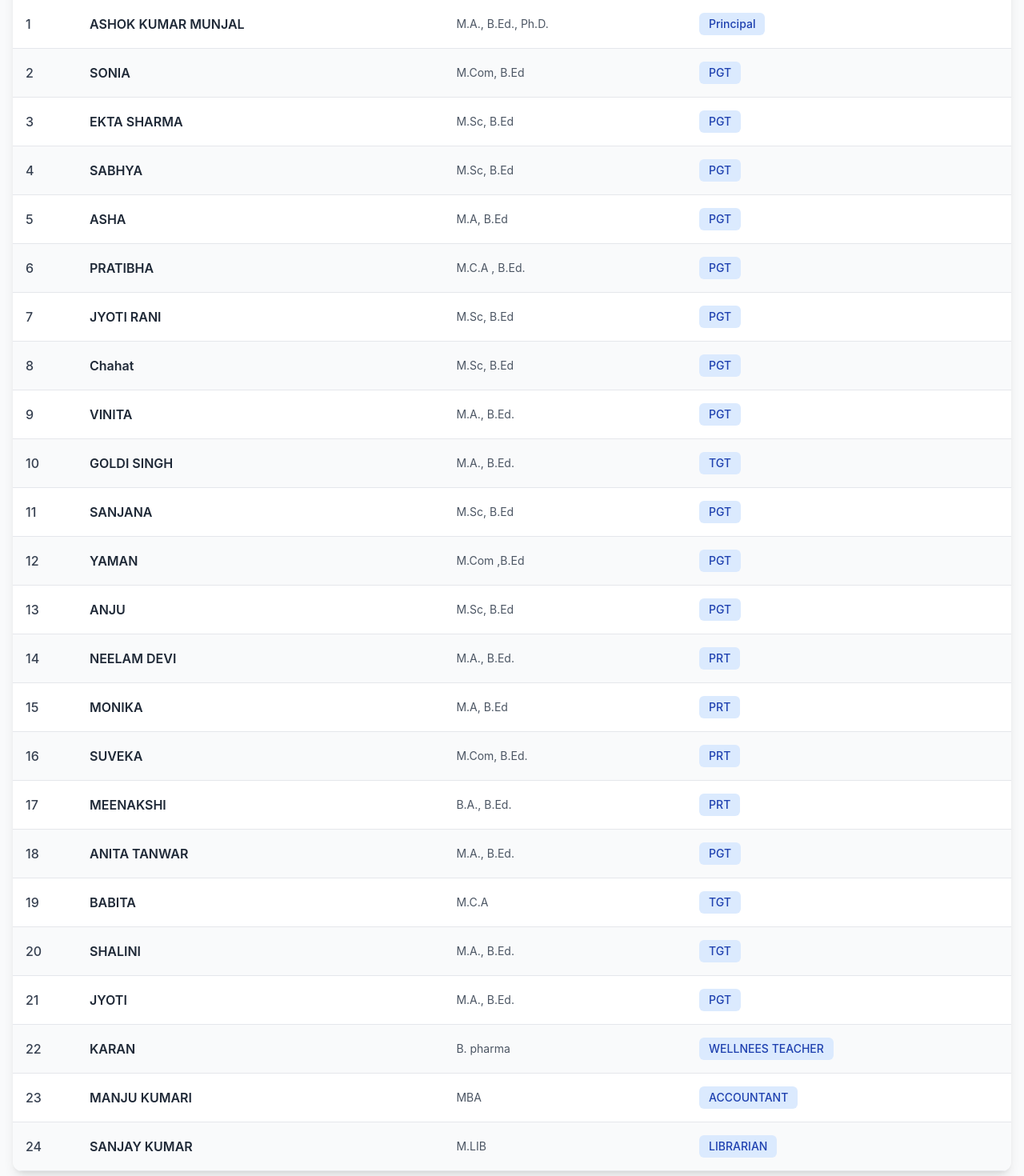
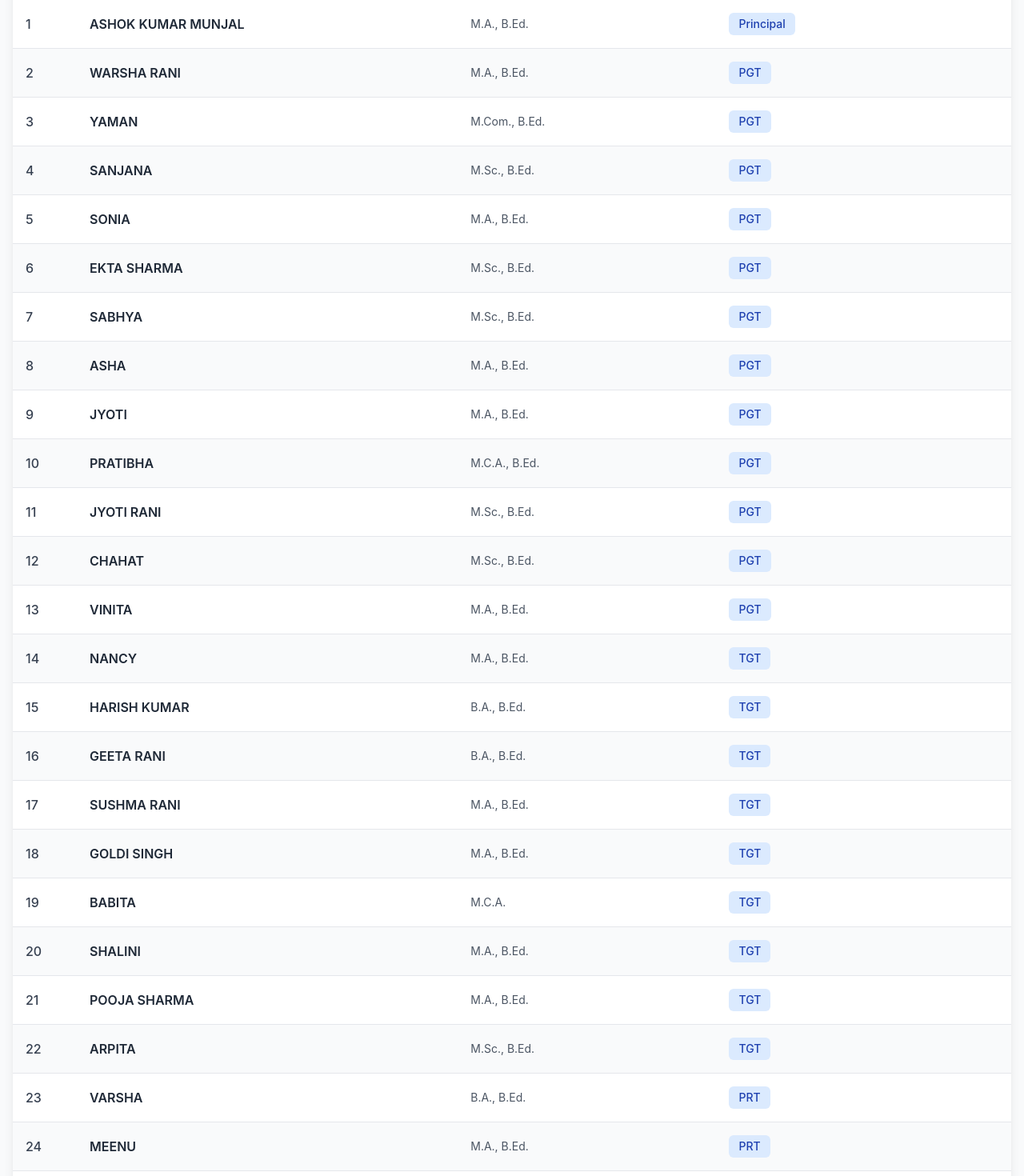
Before and after one commit to Tanisha-987/BITS, a React (Create React App) app: page /faculty in a window 1280 px wide. Shown: the part 460-1930 px from the top of the page at 80% size. Built offline with nearby package versions, Linux system fonts and the light colour scheme; the HTML template or start-up script is replaced by a standard one.

Commit message:
list update

```diff
--- a/src/pages/Faculty.js
+++ b/src/pages/Faculty.js
@@ -1,125 +1,43 @@
 const Faculty = () => {
   const teachers = [
-    {
-      name: 'ASHOK KUMAR MUNJAL',
-      post: 'Principal',
-      qualification: 'M.A., B.Ed., Ph.D.'
-    },
-    {
-      name: 'SONIA',
-      post: 'PGT',
-      qualification: 'M.Com, B.Ed'
-    },
-    {
-      name: 'EKTA SHARMA',
-      post: 'PGT',
-      qualification: 'M.Sc, B.Ed'
-    },
-    {
-      name: 'SABHYA',
-      post: 'PGT',
-      qualification: 'M.Sc, B.Ed'
-    },
-    {
-      name: 'ASHA',
-      post: 'PGT',
-      qualification: 'M.A, B.Ed'
-    },
-    {
-      name: 'PRATIBHA',
-      post: 'PGT',
-      qualification: 'M.C.A , B.Ed.'
-    },
-    {
-      name: 'JYOTI RANI',
-      post: 'PGT',
-      qualification: 'M.Sc, B.Ed'
-    },
-    {
-      name: 'Chahat',
-      post: 'PGT',
-      qualification: 'M.Sc, B.Ed'
-    },
-    {
-      name: 'VINITA',
-      post: 'PGT',
-      qualification: 'M.A., B.Ed.'
-    },
-    {
-      name: 'GOLDI SINGH',
-      post: 'TGT',
-      qualification: 'M.A., B.Ed.'
-    },
-    {
-      name: 'SANJANA',
-      post: 'PGT',
-      qualification: 'M.Sc, B.Ed'
-    },
-    {
-      name: 'YAMAN',
-      post: 'PGT',
-      qualification: 'M.Com ,B.Ed'
-    },
-    {
-      name: 'ANJU',
-      post: 'PGT',
-      qualification: 'M.Sc, B.Ed'
-    },
-    {
-      name: 'NEELAM DEVI',
-      post: 'PRT',
-      qualification: 'M.A., B.Ed.'
-    },
-    {
-      name: 'MONIKA',
-      post: 'PRT',
-      qualification: 'M.A, B.Ed'
-    },
-    {
-      name: 'SUVEKA',
-      post: 'PRT',
-      qualification: 'M.Com, B.Ed.'
-    },
-    {
-      name: 'MEENAKSHI',
-      post: 'PRT',
-      qualification: 'B.A., B.Ed.'
-    },
-    {
-      name: 'ANITA TANWAR',
-      post: 'PGT',
-      qualification: 'M.A., B.Ed.'
-    },
-    {
-      name: 'BABITA',
-      post: 'TGT',
-      qualification: 'M.C.A'
-    },
-    {
-      name: 'SHALINI',
-      post: 'TGT',
-      qualification: 'M.A., B.Ed.'
-    },
-    {
-      name: 'JYOTI',
-      post: 'PGT',
-      qualification: 'M.A., B.Ed.'
-    },
-    {
-      name: 'KARAN',
-      post: 'WELLNEES TEACHER',
-      qualification: 'B. pharma'
-    },
-    {
-      name: 'MANJU KUMARI',
-      post: 'ACCOUNTANT',
-      qualification: 'MBA'
-    },
-    {
-      name: 'SANJAY KUMAR',
-      post: 'LIBRARIAN',
-      qualification: 'M.LIB'
-    }
+    { name: 'ASHOK KUMAR MUNJAL', post: 'Principal', qualification: 'M.A., B.Ed.' },
+    { name: 'WARSHA RANI', post: 'PGT', qualification: 'M.A., B.Ed.' },
+    { name: 'YAMAN', post: 'PGT', qualification: 'M.Com., B.Ed.' },
+    { name: 'SANJANA', post: 'PGT', qualification: 'M.Sc., B.Ed.' },
+    { name: 'SONIA', post: 'PGT', qualification: 'M.A., B.Ed.' },
+    { name: 'EKTA SHARMA', post: 'PGT', qualification: 'M.Sc., B.Ed.' },
+    { name: 'SABHYA', post: 'PGT', qualification: 'M.Sc., B.Ed.' },
+    { name: 'ASHA', post: 'PGT', qualification: 'M.A., B.Ed.' },
+    { name: 'JYOTI', post: 'PGT', qualification: 'M.A., B.Ed.' },
+    { name: 'PRATIBHA', post: 'PGT', qualification: 'M.C.A., B.Ed.' },
+    { name: 'JYOTI RANI', post: 'PGT', qualification: 'M.Sc., B.Ed.' },
+    { name: 'CHAHAT', post: 'PGT', qualification: 'M.Sc., B.Ed.' },
+    { name: 'VINITA', post: 'PGT', qualification: 'M.A., B.Ed.' },
+    { name: 'NANCY', post: 'TGT', qualification: 'M.A., B.Ed.' },
+    { name: 'HARISH KUMAR', post: 'TGT', qualification: 'B.A., B.Ed.' },
+    { name: 'GEETA RANI', post: 'TGT', qualification: 'B.A., B.Ed.' },
+    { name: 'SUSHMA RANI', post: 'TGT', qualification: 'M.A., B.Ed.' },
+    { name: 'GOLDI SINGH', post: 'TGT', qualification: 'M.A., B.Ed.' },
+    { name: 'BABITA', post: 'TGT', qualification: 'M.C.A.' },
+    { name: 'SHALINI', post: 'TGT', qualification: 'M.A., B.Ed.' },
+    { name: 'POOJA SHARMA', post: 'TGT', qualification: 'M.A., B.Ed.' },
+    { name: 'ARPITA', post: 'TGT', qualification: 'M.Sc., B.Ed.' },
+    { name: 'VARSHA', post: 'PRT', qualification: 'B.A., B.Ed.' },
+    { name: 'MEENU', post: 'PRT', qualification: 'M.A., B.Ed.' },
+    { name: 'RAJ KUMARI', post: 'PRT', qualification: 'B.A., B.Ed.' },
+    { name: 'NEELAM DEVI', post: 'PRT', qualification: 'M.A., B.Ed.' },
+    { name: 'MONIKA', post: 'PRT', qualification: 'M.A., B.Ed.' },
+    { name: 'ANJU', post: 'PRT', qualification: 'M.A., B.Ed.' },
+    { name: 'MEENAKSHI', post: 'PRT', qualification: 'M.A., B.Ed.' },
+    { name: 'SHEVETA', post: 'NTT', qualification: 'NTT' },
+    { name: 'NISHA RANI', post: 'NTT', qualification: 'NTT' },
+    { name: 'ANITA TANWAR', post: 'NTT', qualification: 'M.A., NTT' },
+    { name: 'MANJU KUMARI', post: 'Career Counselor', qualification: 'M.B.A.' },
+    { name: 'NISHA', post: 'Wellness Teacher', qualification: 'M.Sc., B.Ed.' },
+    { name: 'KARAN', post: 'Wellness Teacher', qualification: 'B.Pharma' },
+    { name: 'SANJAY KUMAR', post: 'Librarian', qualification: 'M.A., B.Ed., M.Lib.' },
+    { name: 'SUNIL', post: 'Other', qualification: 'N.A.' },
+    { name: 'PRADEEP KUMAR', post: 'Clerk', qualification: 'B.A.' }
   ];
 
   return (
```
